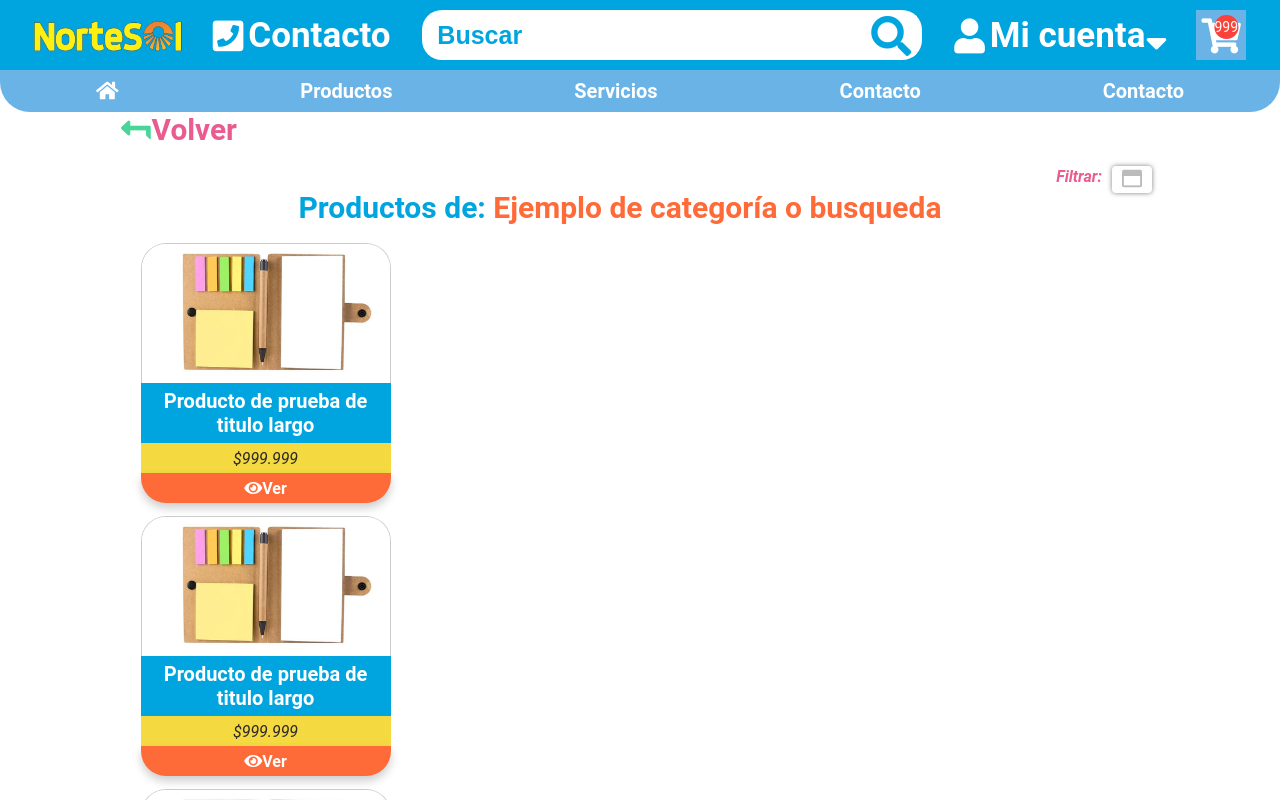
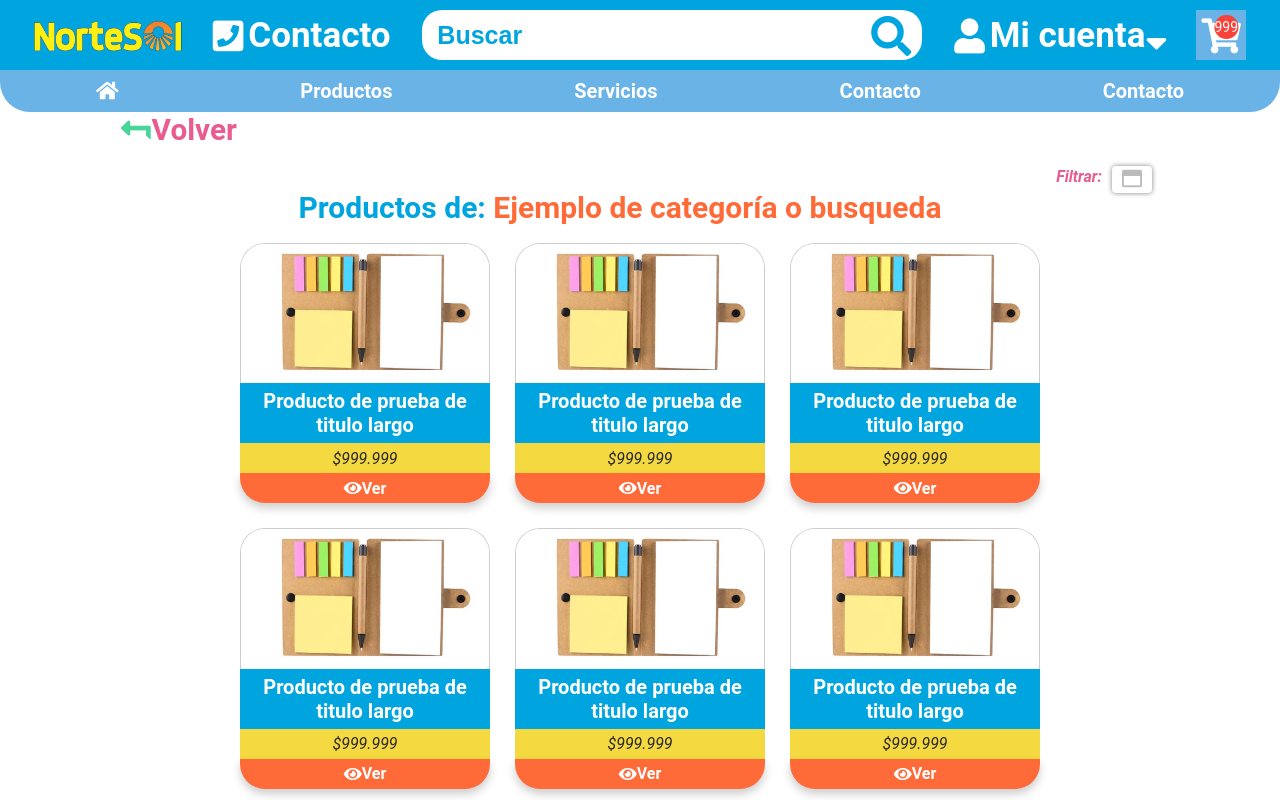
Before and after one commit to MilzCode/nortesol, a Next.js app: page /search in a window 1280 px wide. Shown: the top 800 px of the page. Built offline with nearby package versions, Linux system fonts and the light colour scheme; no server answers.

Commit message:
fix: css

```diff
--- a/pages/search.tsx
+++ b/pages/search.tsx
@@ -15,7 +15,7 @@ const Search = () => {
         <h2>Productos de</h2>
         <p>Ejemplo de categoría o busqueda</p>
       </div>
-      <div className="d-flex flex-wrap justify-content-center align-items-center ml-5 mr-5">
+      <div className="index__productos">
         <ProductoVistaMiniatura />
         <ProductoVistaMiniatura />
         <ProductoVistaMiniatura />
```
